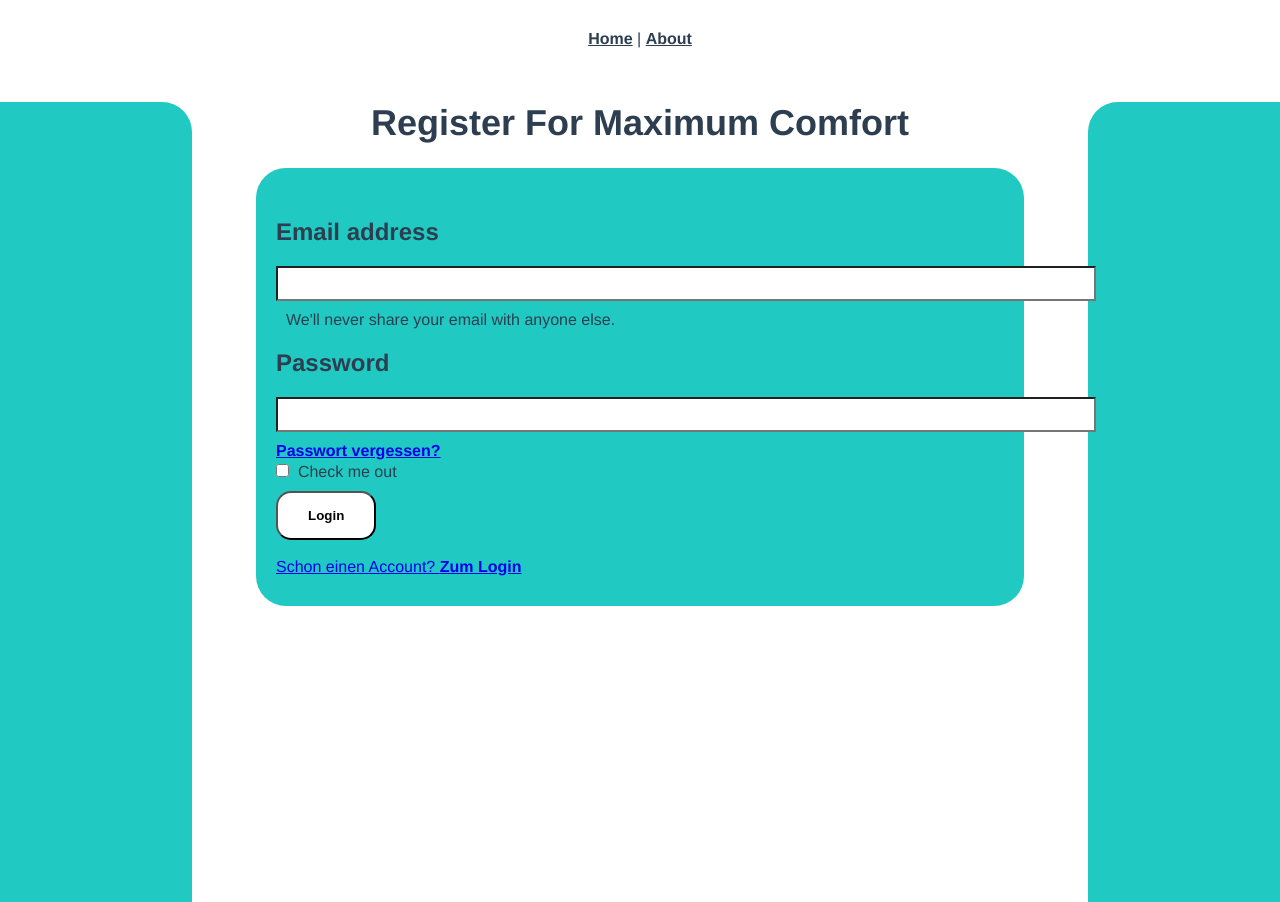
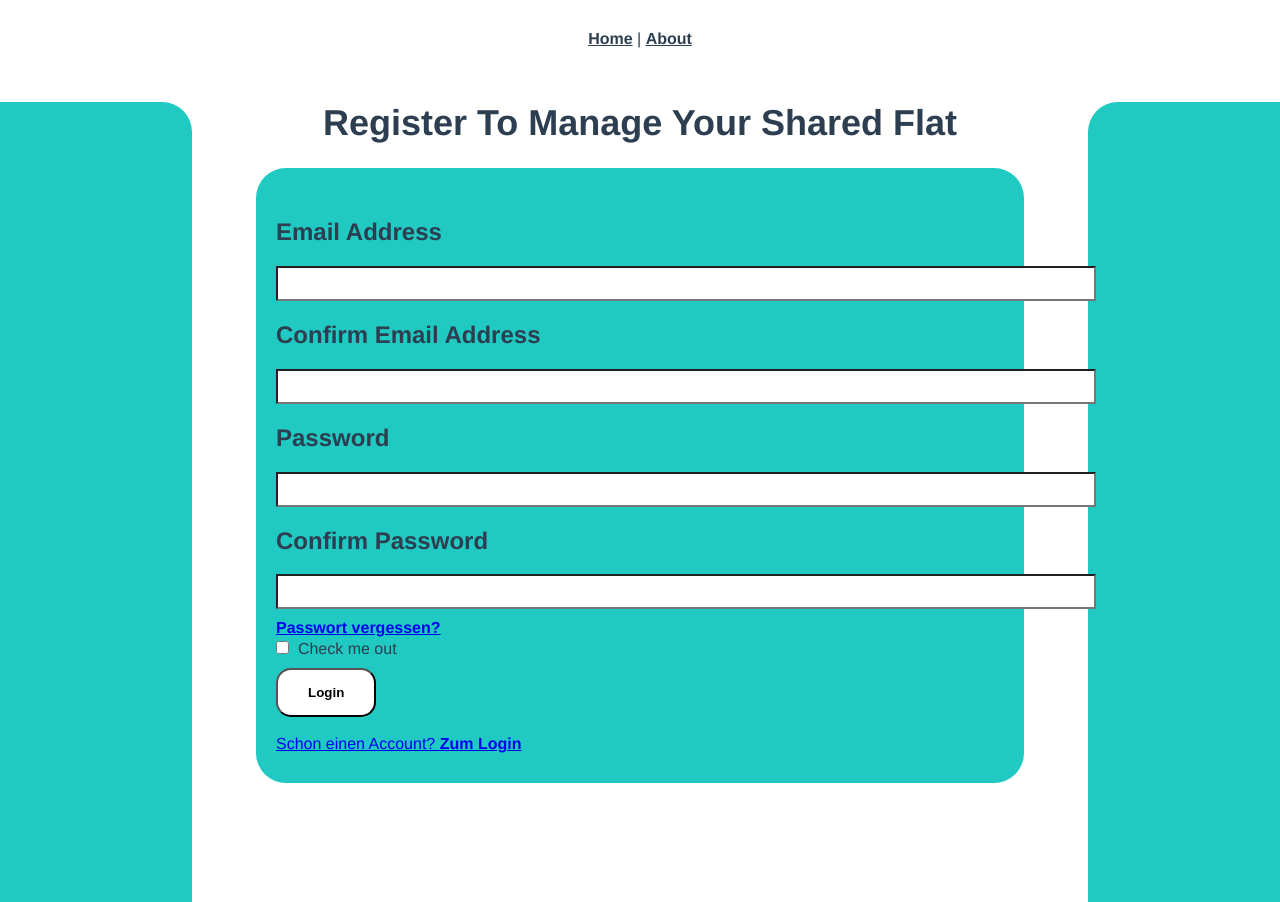
Before and after one commit to Aegid1/Webtech_Project_Frontend, a Vue app: page /registration in a window 1280 px wide. Built offline with nearby package versions, Linux system fonts and the light colour scheme.

Commit message:
Text-Anpassungen

```diff
--- a/src/views/LoginView.vue
+++ b/src/views/LoginView.vue
@@ -7,7 +7,7 @@
           <h1>Login into your Home</h1>
           <div class ="WrapperLoginForm">
             <div class="loginForm">
-              <label for="exampleInputEmail1" class="Form-titles"><b><h2>Email address</h2></b></label>
+              <label for="exampleInputEmail1" class="Form-titles"><b><h2>Email Address</h2></b></label>
               <input type="email" class="InputFields" id="exampleInputEmail1" required aria-describedby="emailHelp">
               <div id="emailHelp" class="form-text">We'll never share your email with anyone else.</div>
             </div>
--- a/src/views/RegistrationView.vue
+++ b/src/views/RegistrationView.vue
@@ -4,15 +4,18 @@
       <div class="firstDiv"></div>
       <div class="secondDiv">
         <form>
-          <h1>Register For Maximum Comfort</h1>
+          <h1>Register To Manage Your Shared Flat</h1>
           <div class ="WrapperLoginForm">
             <div class="loginForm">
-              <label for="exampleInputEmail1" class="Form-titles"><b><h2>Email address</h2></b></label>
+              <label for="exampleInputEmail1" class="Form-titles"><b><h2>Email Address</h2></b></label>
               <input type="email" class="InputFields" id="exampleInputEmail1" required aria-describedby="emailHelp">
-              <div id="emailHelp" class="form-text">We'll never share your email with anyone else.</div>
+              <label for="exampleInputEmail1" class="Form-titles"><b><h2>Confirm Email Address</h2></b></label>
+              <input type="email" class="InputFields" id="exampleInputEmail1" required aria-describedby="emailHelp">
             </div>
             <div class="loginForm">
               <label for="exampleInputPassword1" class="Form-titles"><b><h2>Password</h2></b></label>
+              <input type="password" class="InputFields" id="exampleInputPassword1" required>
+              <label for="exampleInputPassword1" class="Form-titles"><b><h2>Confirm Password</h2></b></label>
               <input type="password" class="InputFields" id="exampleInputPassword1" required>
             </div>
             <div class="ForgotPassword">
```
